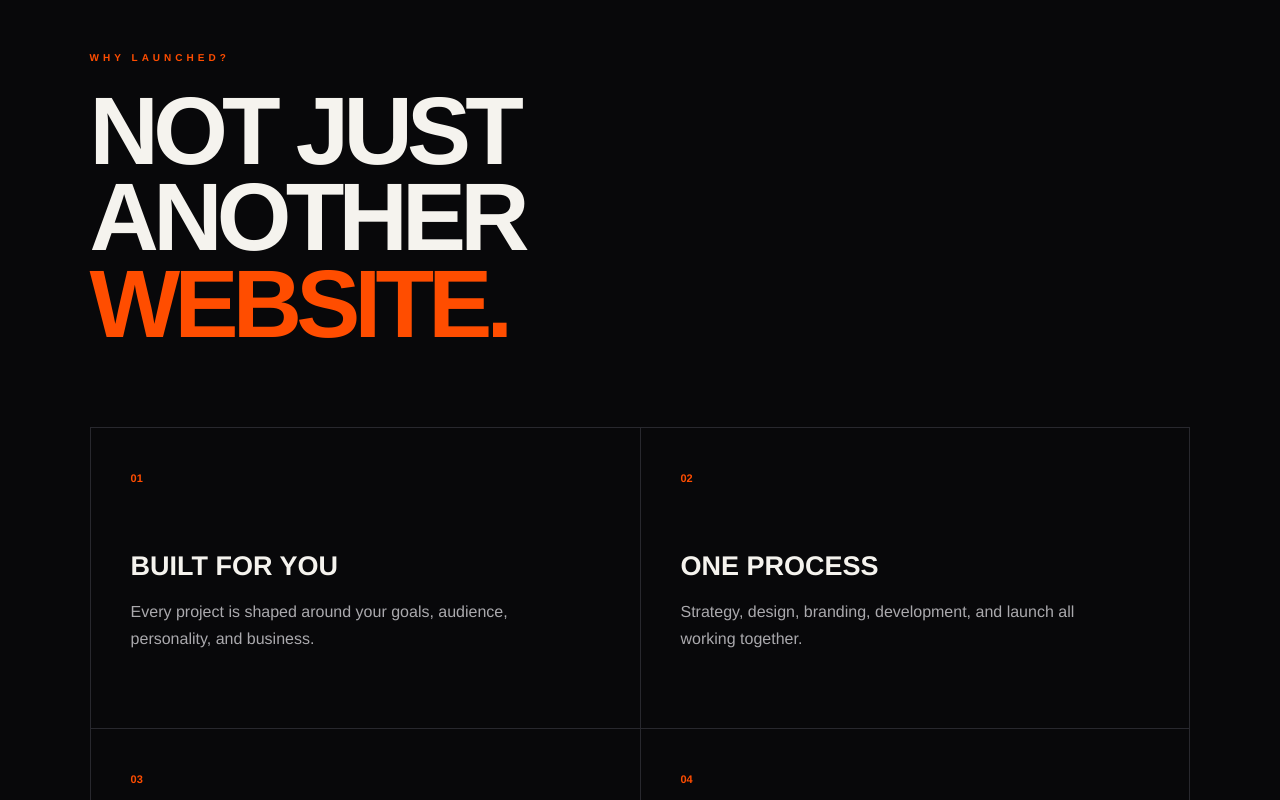
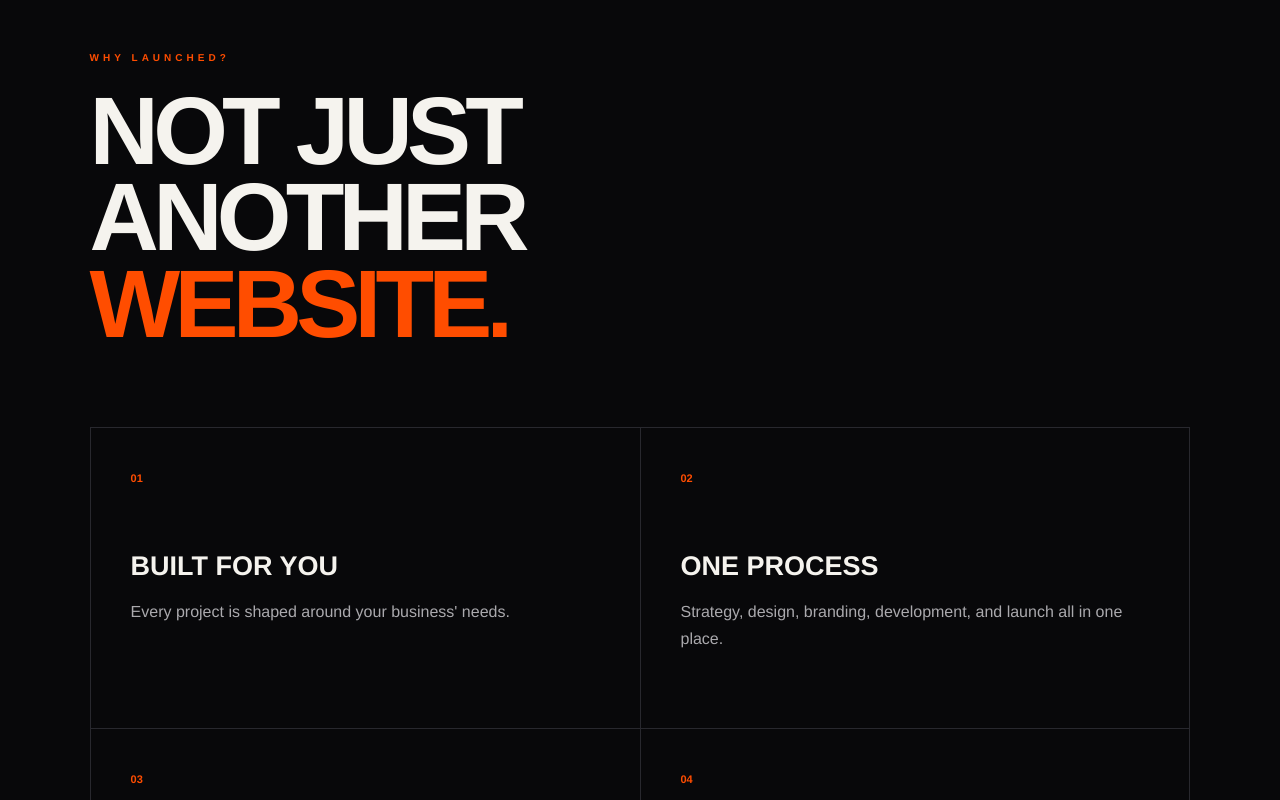
Before and after one commit to alexlohr1/Launched_by_alex, a React (Vite) app: page / in a window 1280 px wide. Shown: the part 3016-3816 px from the top of the page. Built offline with nearby package versions, Linux system fonts and the light colour scheme.

Commit message:
Connect contact form to Formspree

```diff
--- a/src/LanguageContext.jsx
+++ b/src/LanguageContext.jsx
@@ -36,7 +36,7 @@ const translations = {
       whatWeDo: "WHAT WE DO",
       statement1: "WE DON'T JUST BUILD",
       statement2: "WEBSITES.",
-      statement3: "WE BUILD LAUNCHES.",
+      statement3: "WE LAUNCH THEM.",
 
       capabilities: "01 / CAPABILITIES",
       everything1: "Everything you need",
@@ -81,43 +81,43 @@ const translations = {
           number: "01",
           title: "BUILT FOR YOU",
           description:
-            "Every project is shaped around your goals, audience, personality, and business.",
+            "Every project is shaped around your business' needs.",
         },
         {
           number: "02",
           title: "ONE PROCESS",
           description:
-            "Strategy, design, branding, development, and launch all working together.",
+            "Strategy, design, branding, development, and launch all in one place.",
         },
         {
           number: "03",
-          title: "BUILT EVERYWHERE",
+          title: "SEAMLESS INTEGRATION",
           description:
-            "Responsive experiences designed to feel intentional on desktop, tablet, and mobile.",
+            "Responsive experiences designed to function seamlessly on desktop, tablet, and mobile.",
         },
         {
           number: "04",
           title: "AFTER LAUNCH",
           description:
-            "Hosting, maintenance, updates, and support keep your website moving forward.",
+            "Hosting, maintenance, updates, and support to keep your website moving forward.",
         },
       ],
 
       aboutLabel: "02 / ABOUT",
-      about1: "GOOD DESIGN",
+      about1: "GOOD DESIGNS",
       about2: "SHOULD",
       about3: "DO SOMETHING.",
 
       aboutLead:
-        "Launched by Alex is a digital studio focused on turning ideas into polished, functional experiences.",
+        "LAUNCHED by Alex is a digital studio focused on turning ideas into reality.",
 
       aboutText:
-        "From a company's first logo to a complete digital presence, every project combines thoughtful design, technology, and strategy.",
+        "From a your first logo to a complete digital presence, every project combines thoughtful design, technology, and strategy.",
 
       values: [
-        ["01", "DESIGN", "Give the idea direction."],
+        ["01", "DESIGN", "Direct the idea."],
         ["02", "BUILD", "Turn the concept into reality."],
-        ["03", "LAUNCH", "Take it into the world."],
+        ["03", "LAUNCH", "Take off into the world."],
       ],
 
       meetTeam: "Meet the Team ↗",
@@ -154,7 +154,7 @@ const translations = {
           name: "HAIR SALON DEMO",
           type: "WEB DESIGN / DEVELOPMENT",
           image: "/project-salon.jpg",
-          url: "https://cuts-color-style-fwnyr2bpl-alexlohr1s-projects.vercel.app/",
+          url: "https://cuts-color-style.vercel.app/",
         },
         {
           number: "04",
@@ -177,7 +177,7 @@ const translations = {
       title1: "FROM IDEA",
       title2: "TO LAUNCH.",
       description:
-        "Flexible creative services designed for businesses at every stage.",
+        "Flexible options designed for businesses at every stage.",
 
       mostPopular: "MOST POPULAR",
       starting: "STARTING FROM",
@@ -297,15 +297,15 @@ const translations = {
       unsure: "NOT SURE WHAT YOU NEED?",
       unsureDescription:
         "Tell us what you're trying to build. We'll figure out the right approach together.",
-      talk: "Talk About Your Project ↗",
+      talk: "Contact Us ↗",
     },
 
     process: {
       label: "THE PROCESS",
       title1: "FROM ZERO",
-      title2: "TO LIVE.",
+      title2: "TO LAUNCH.",
       description:
-        "A clear process keeps every project moving in the same direction.",
+        "A clear process keeps every project moving in the right direction.",
 
       steps: [
         [
@@ -336,7 +336,7 @@ const translations = {
         [
           "06",
           "LAUNCH",
-          "Final checks are complete. The countdown ends and your new digital presence goes live.",
+          "Final checks are complete. The countdown ends and your new digital presence is ready to launch.",
         ],
       ],
 
@@ -353,9 +353,9 @@ const translations = {
         "The people helping turn ideas into brands, websites, and digital experiences.",
 
       alexRole: "FOUNDER / DESIGNER / DEVELOPER",
-      alexLead: "The person behind Launched.",
+      alexLead: "",
       alexText1:
-        "Launched by Alex is an independent digital studio built around a simple idea: good design should be beautiful, functional, and purposeful.",
+        "LAUNCHED by Alex is an independent digital studio built around a simple idea: good design should be beautiful, functional, and purposeful.",
       alexText2:
         "Every project is approached as a collaboration, combining creative direction, design, development, and strategy.",
       workWithUs: "Work With Us ↗",
@@ -467,7 +467,7 @@ const translations = {
       whatWeDo: "LO QUE HACEMOS",
       statement1: "NO SOLO CREAMOS",
       statement2: "SITIOS WEB.",
-      statement3: "CREAMOS LANZAMIENTOS.",
+      statement3: "LOS LANZAMOS.",
 
       capabilities: "01 / CAPACIDADES",
       everything1: "Todo lo que necesitas",
@@ -585,7 +585,7 @@ const translations = {
           name: "DEMO DE SALÓN",
           type: "DISEÑO WEB / DESARROLLO",
           image: "/project-salon.jpg",
-          url: "https://cuts-color-style-fwnyr2bpl-alexlohr1s-projects.vercel.app/",
+          url: "https://cuts-color-style.vercel.app/",
         },
         {
           number: "04",
```
